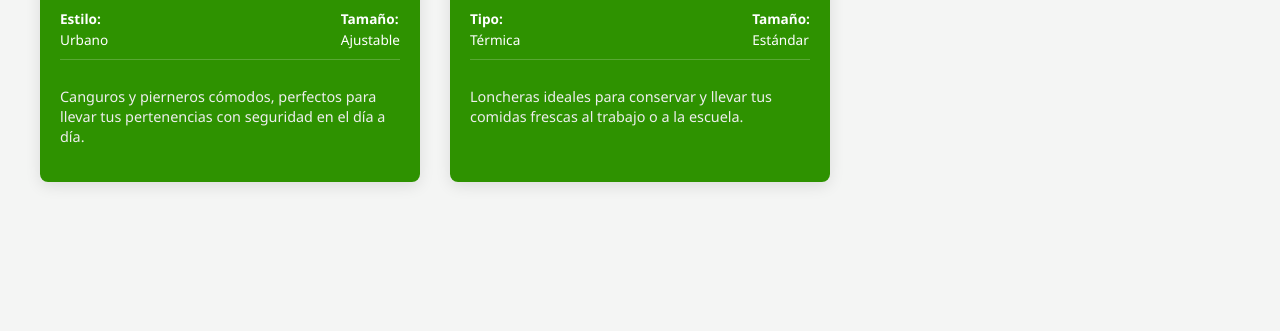
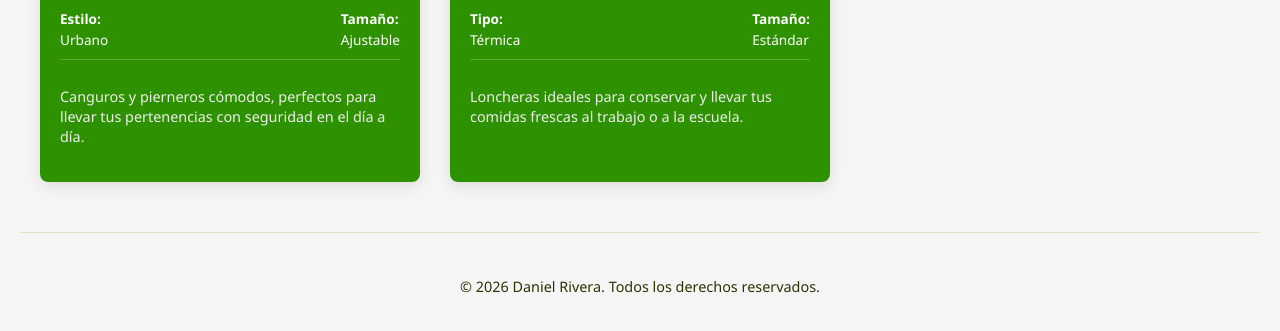
Before and after one commit to danielriver2026r-maker/mi-sitio-web, a plain HTML site: page index.html in a window 1280 px wide. Shown: the part 984-1315 px from the top of the page. Before the commit the page ends 1186 px from the top, so only its background shows below. Drawn offline with Linux system fonts and the light colour scheme.

Commit message:
Add files via upload

```diff
--- a/index.html
+++ b/index.html
@@ -1,10 +1,23 @@
 <!DOCTYPE html>
 <html lang="es">
+
 <head>
     <meta charset="UTF-8">
     <meta name="viewport" content="width=device-width, initial-scale=1.0">
     <title>Catálogo de Mochilas</title>
     <style>
+
+/* Estilos del Pie de Página (Derechos de autor) */
+.pie-pagina {
+    text-align: center;
+    padding: 30px 20px;
+    margin-top: 50px;
+    color: var(--color-texto-oscuro);
+    font-size: 0.9rem;
+    border-top: 1px solid rgba(134, 158, 0, 0.2);
+}
+
+
         /* Variables globales */
         :root {
             --bg-principal: #f4f5f4;
@@ -305,5 +318,10 @@
             }
         }
     </script>
+    <!-- Bloque de Derechos de Autor -->
+<footer class="pie-pagina">
+    <p>&copy; 2026 Daniel Rivera. Todos los derechos reservados.</p>
+</footer>
+
 </body>
 </html>
```
